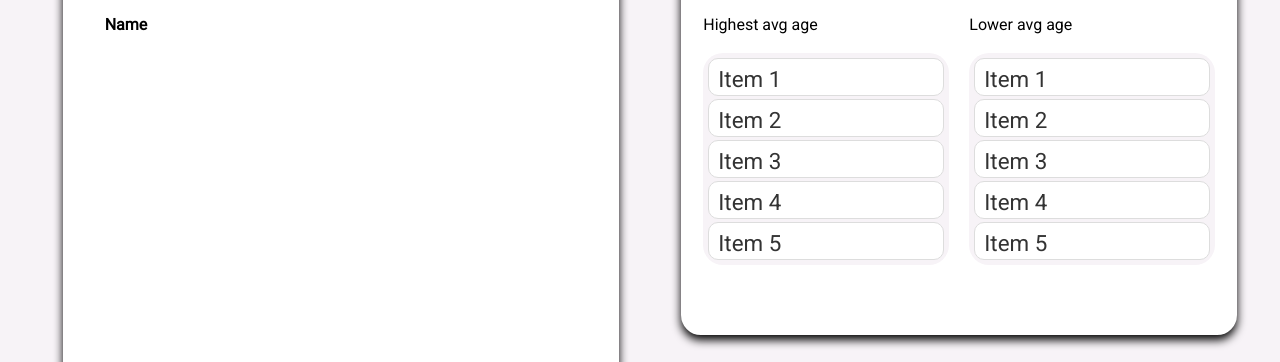
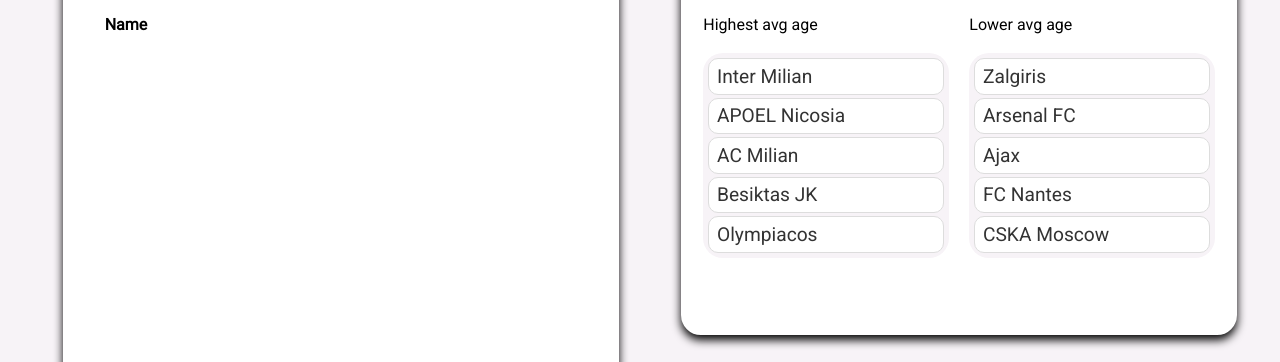
Before and after one commit to Legatario/Venturus, a website: page SquadTool/index.html in a window 1280 px wide. Shown: the part 186-548 px from the top of the page. Drawn offline with nearby package versions, Linux system fonts and the light colour scheme.

Commit message:
correção do tamanho da fonte

```diff
--- a/SquadTool/index.html
+++ b/SquadTool/index.html
@@ -57,21 +57,21 @@
                     <label>Highest avg age</label>
                     <div class="highest">
                         <ol id="selectable">
-                            <li class="ui-widget-content">Item 1</li>
-                            <li class="ui-widget-content">Item 2</li>
-                            <li class="ui-widget-content">Item 3</li>
-                            <li class="ui-widget-content">Item 4</li>
-                            <li class="ui-widget-content">Item 5</li>
+                            <li class="ui-widget-content">Inter Milian</li>
+                            <li class="ui-widget-content">APOEL Nicosia</li>
+                            <li class="ui-widget-content">AC Milian</li>
+                            <li class="ui-widget-content">Besiktas JK</li>
+                            <li class="ui-widget-content">Olympiacos</li>
                         </ol>
                     </div>
                     <label>Lower avg age</label>
                         <div class="lowest">
                             <ol id="selectable2">
-                                <li class="ui-widget-content">Item 1</li>
-                                <li class="ui-widget-content">Item 2</li>
-                                <li class="ui-widget-content">Item 3</li>
-                                <li class="ui-widget-content">Item 4</li>
-                                <li class="ui-widget-content">Item 5</li>
+                                <li class="ui-widget-content">Zalgiris </li>
+                                <li class="ui-widget-content">Arsenal FC</li>
+                                <li class="ui-widget-content">Ajax </li>
+                                <li class="ui-widget-content">FC Nantes</li>
+                                <li class="ui-widget-content">CSKA Moscow</li>
                             </ol>
                         </div>
                     </div>
--- a/SquadTool/src/css/styles.css
+++ b/SquadTool/src/css/styles.css
@@ -4,7 +4,7 @@
     font-family: 'Roboto', sans-serif;
 }
 
-@media (max-width: 350px){
+@media (max-width: 360px){
     body{
         min-width: 350px;
         overflow-x: scroll;
@@ -77,7 +77,7 @@
     float: left;
 }
 
-@media (max-width: 700px) {
+@media (max-width: 740px) {
 
     section{
         display: block;
@@ -442,13 +442,13 @@
 #selectable .ui-selecting { background: rgb(218, 40, 173); }
 #selectable .ui-selected { background:rgb(139, 31, 111); color: white; }
 #selectable { list-style-type: none; margin: 0; padding: 0; width: 100%; }
-#selectable li { margin: 3px; padding: 0.4em; font-size: 1.4em; height: 18px; border-radius: 10px;}
+#selectable li { margin: 3px; padding: 0.4em; font-size: 1.2em;  border-radius: 10px;}
 
 #feedback { font-size: 1.4em; }
 #selectable2 .ui-selecting { background: rgb(218, 40, 173); }
 #selectable2 .ui-selected { background: rgb(139, 31, 111); color: white; }
 #selectable2 { list-style-type: none; margin: 0; padding: 0; width: 100%; }
-#selectable2 li { margin: 3px; padding: 0.4em; font-size: 1.4em; height: 18px; border-radius: 10px;}
+#selectable2 li { margin: 3px; padding: 0.4em; font-size: 1.2em;  border-radius: 10px;}
 
 /* Style dos selecter */
 
```
